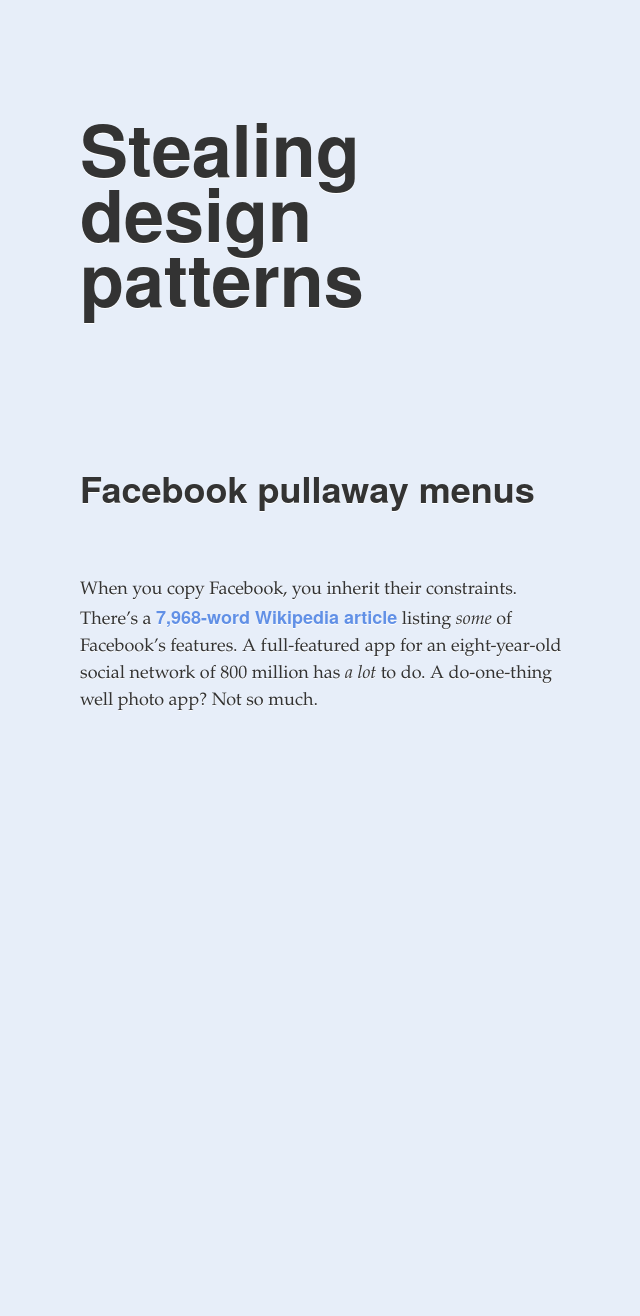
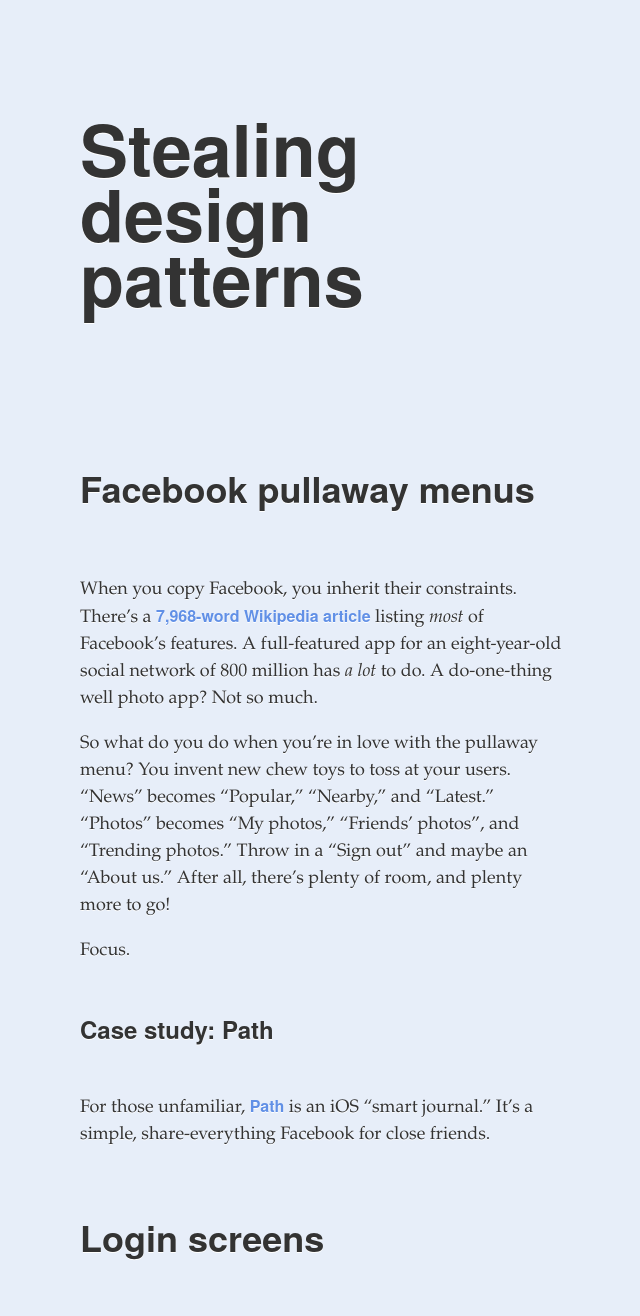
Before and after one commit to peyton/peyton.github.io, a Jekyll site: the page built from _posts/2012-03-01-patterns.md, in a window 1280 px wide. Shown: the whole page, without its empty margins (317-957 px from the left). Built offline with Jekyll 4.4.1, drawn with Linux system fonts in a browser that asks for light colours; before the commit the page ends 900 px from its top, so only the background shows below that.

Commit message:
More patterns

```diff
--- a/_includes/default.css
+++ b/_includes/default.css
@@ -3,8 +3,9 @@
 p { display: block; -webkit-hyphens: auto; -moz-hyphens: auto; hyphens: auto; }
 a { color: #6190e6; text-decoration: none; }
 a:hover { color: #a2b7dd; text-shadow: 0px 1px 0px #fff; }
+a, strong { font-size: 88.8888888%; }
 h1, h2, h3, p { color: #333; }
-h1, h2, h3, a { font-family: "HelveticaNeueBold", "HelveticaNeue-Bold", "Helvetica Neue Bold", "HelveticaNeue", "Helvetica Neue", 'TeXGyreHerosBold', "Helvetica", "Tahoma", "Geneva", "Arial", sans-serif; font-weight:600; font-stretch:normal; }
+h1, h2, h3, a, strong { font-family: "HelveticaNeueBold", "HelveticaNeue-Bold", "Helvetica Neue Bold", "HelveticaNeue", "Helvetica Neue", 'TeXGyreHerosBold', "Helvetica", "Tahoma", "Geneva", "Arial", sans-serif; font-weight:600; font-stretch:normal; }
 h1, h2, h3 { line-height: 0.9; margin-top: 0; margin-bottom: 0; padding: 1.5em 0; }
 h1 { font-size:4em; }
 h2 { font-size:2em; }
--- a/_posts/2012-03-01-patterns.md
+++ b/_posts/2012-03-01-patterns.md
@@ -3,6 +3,20 @@
 title: Stealing design patterns
 ---
 
+
+
 ## Facebook pullaway menus ##
 
-When you copy Facebook, you inherit their constraints. There's a [7,968-word Wikipedia article](http://en.wikipedia.org/wiki/Facebook_features) listing *some* of Facebook's features. A full-featured app for an eight-year-old social network of 800 million has *a lot* to do. A do-one-thing well photo app? Not so much.
+When you copy Facebook, you inherit their constraints. There's a [7,968-word Wikipedia article](http://en.wikipedia.org/wiki/Facebook_features) listing *most* of Facebook's features. A full-featured app for an eight-year-old social network of 800 million has *a lot* to do. A do-one-thing well photo app? Not so much.
+
+So what do you do when you're in love with the pullaway menu? You invent new chew toys to toss at your users. "News" becomes "Popular," "Nearby," and "Latest." "Photos" becomes "My photos," "Friends' photos", and "Trending photos." Throw in a "Sign out" and maybe an "About us." After all, there's plenty of room, and plenty more to go!
+
+Focus.
+
+### Case study: Path ###
+
+For those unfamiliar, [Path](https://path.com/) is an iOS "smart journal." It's a simple, share-everything Facebook for close friends.
+
+
+
+## Login screens ##
```
